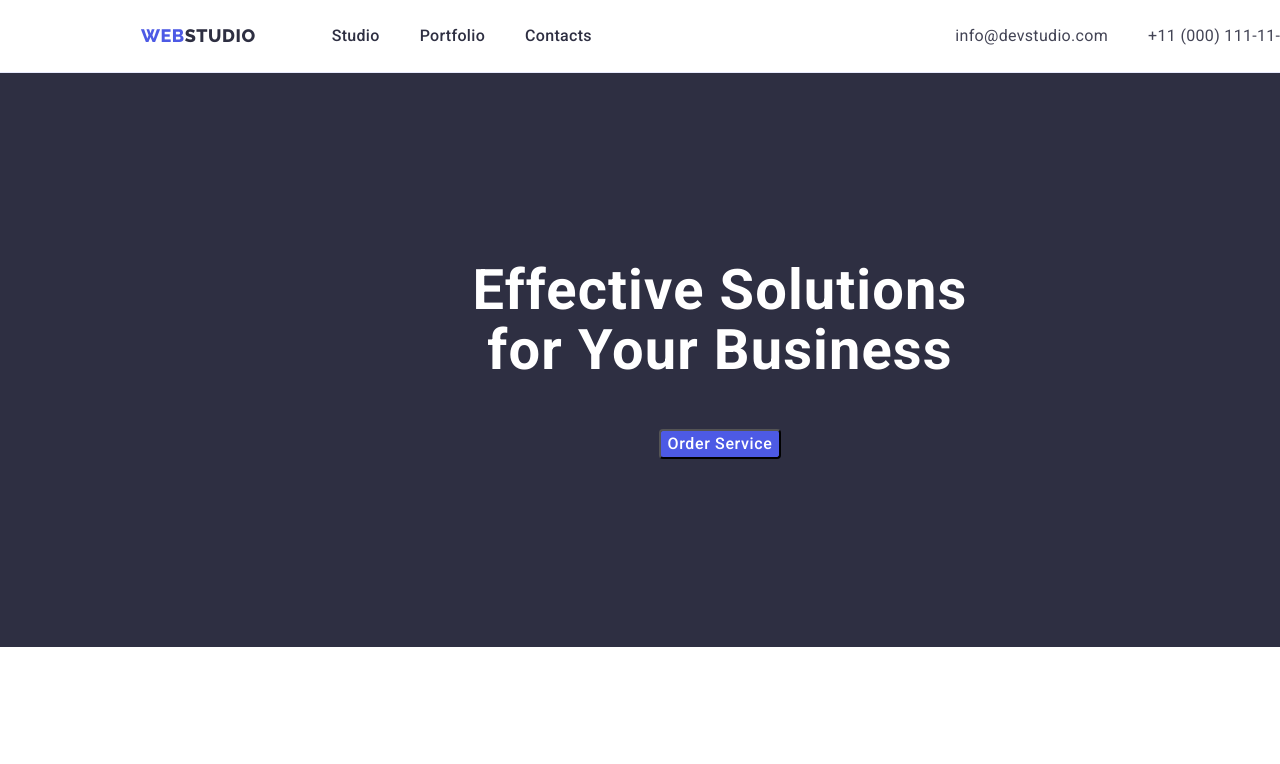
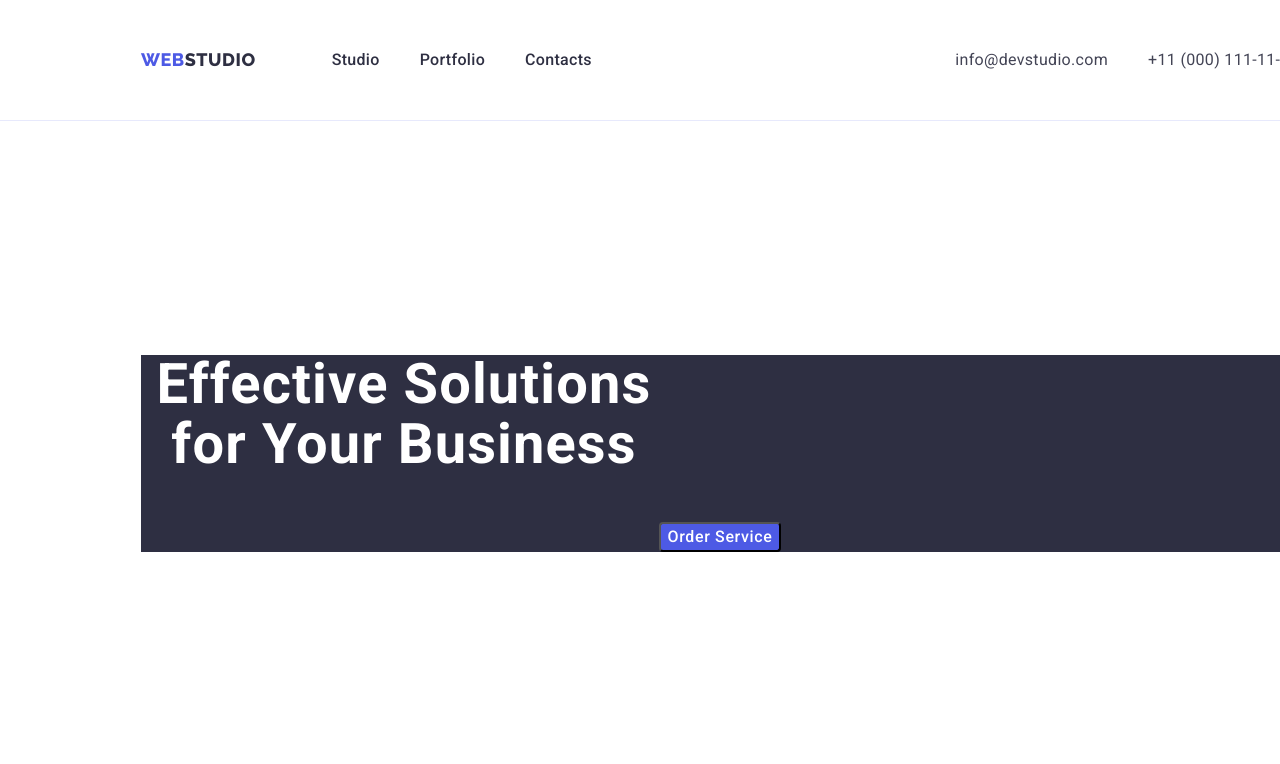
Before and after one commit to HaberSerhii/goit-home-work-03, a plain HTML site: page index.html in a window 1280 px wide. Shown: the top 764 px of the page. Drawn offline with nearby package versions, Linux system fonts and the light colour scheme.

Commit message:
Update 1.1
Fix marks

```diff
--- a/css/style.css
+++ b/css/style.css
@@ -29,6 +29,10 @@ body {
   |============================
 */
 
+img {
+  display: block;
+}
+
 .list {
   list-style-type: none;
   margin: 0px;
@@ -41,6 +45,12 @@ body {
   text-decoration: none;
 }
 
+.container {
+  width: 1158px;
+  margin: 0 auto;
+  padding: 0 15px;
+}
+
 /* Title */
 
 .title-first {
@@ -49,10 +59,7 @@ body {
   font-size: 56px;
   line-height: 1.07;
   letter-spacing: 0.02em;
-  margin-top: 0px;
-  margin-bottom: 48px;
-  margin-right: 472px;
-  margin-left: 472px;
+  max-width: 496px;
 }
 
 .title-second {
@@ -107,12 +114,13 @@ body {
   padding-right: 141px;
   padding-top: 24px;
   padding-bottom: 24px;
-  border-bottom: 1px solid var(--accent-color);
+  border-bottom: 1px solid #e7e9fc;
 }
 
 .header-nav {
   display: flex;
   justify-content: flex-start;
+  align-items: center;
 }
 
 .header-address {
@@ -128,6 +136,7 @@ body {
   flex-direction: row;
   align-items: center;
   padding: 0px;
+  margin-right: 76px;
   color: var(--primary-brand-color);
   font-family: var(--sub-brand-font);
   font-weight: 800;
@@ -151,8 +160,7 @@ body {
   display: flex;
   flex-direction: row;
   align-items: flex-start;
-  padding: 0px;
-  margin-left: 76px;
+  padding: 24px 0;
   gap: 40px;
 }
 
@@ -180,7 +188,7 @@ body {
   display: flex;
   flex-direction: row;
   align-items: flex-start;
-  padding: 0px;
+  padding: 24px 0;
   gap: 40px;
 }
 
@@ -232,10 +240,8 @@ body {
 }
 
 .hero-section {
-  padding-top: 188px;
-  padding-bottom: 188px;
-  margin-left: auto;
-  margin-right: auto;
+  padding: 188px 0;
+  margin: 0 auto;
   text-align: center;
 }
 
--- a/index.html
+++ b/index.html
@@ -59,12 +59,13 @@
     <!-- Main block -->
     <main>
       <!-- Hero -->
-      <div class="hero-container">
-        <section class="hero-section">
+      <section class="hero-section">
+        <div class="hero-container container">
           <h1 class="title-first">Effective Solutions for Your Business</h1>
           <button type="button" class="hero-button">Order Service</button>
-        </section>
-      </div>
+        </div>
+      </section>
+
       <!-- Features -->
       <div class="features-conteiner">
         <section class="features-section">
```
